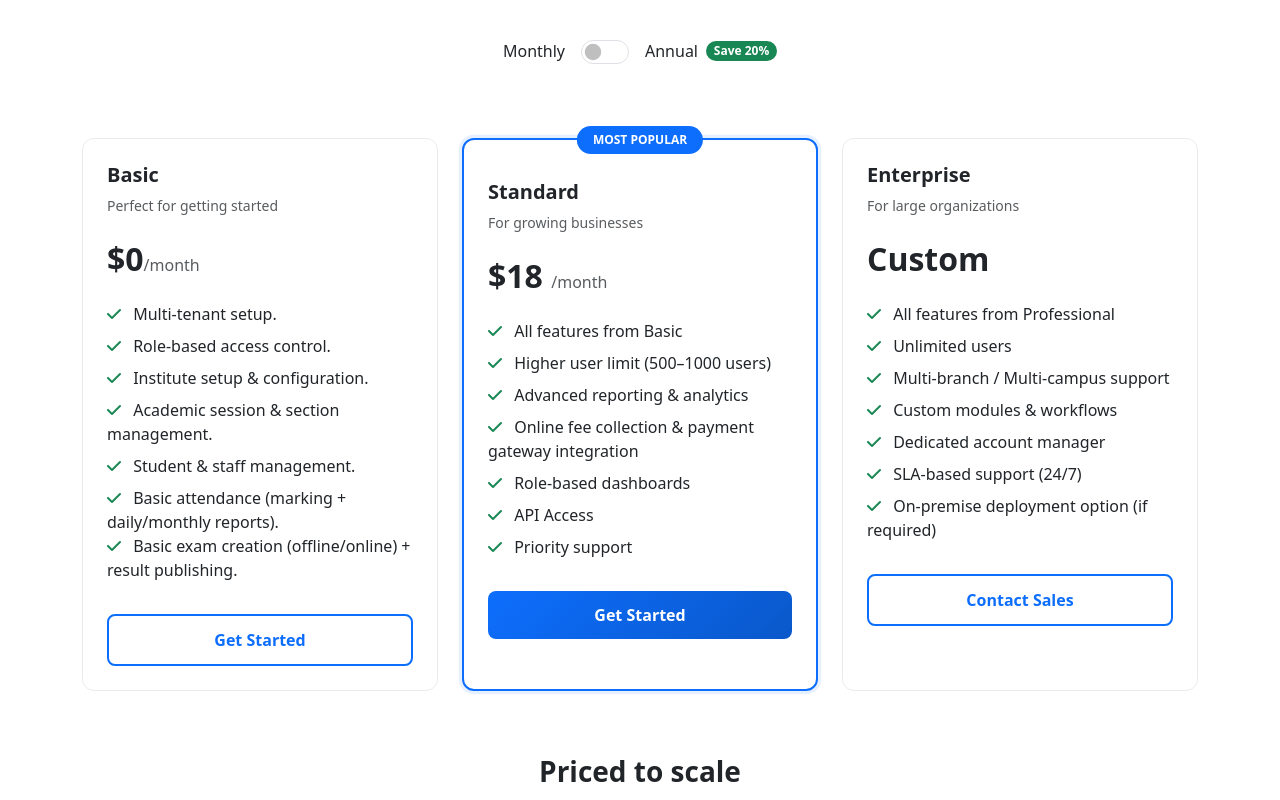
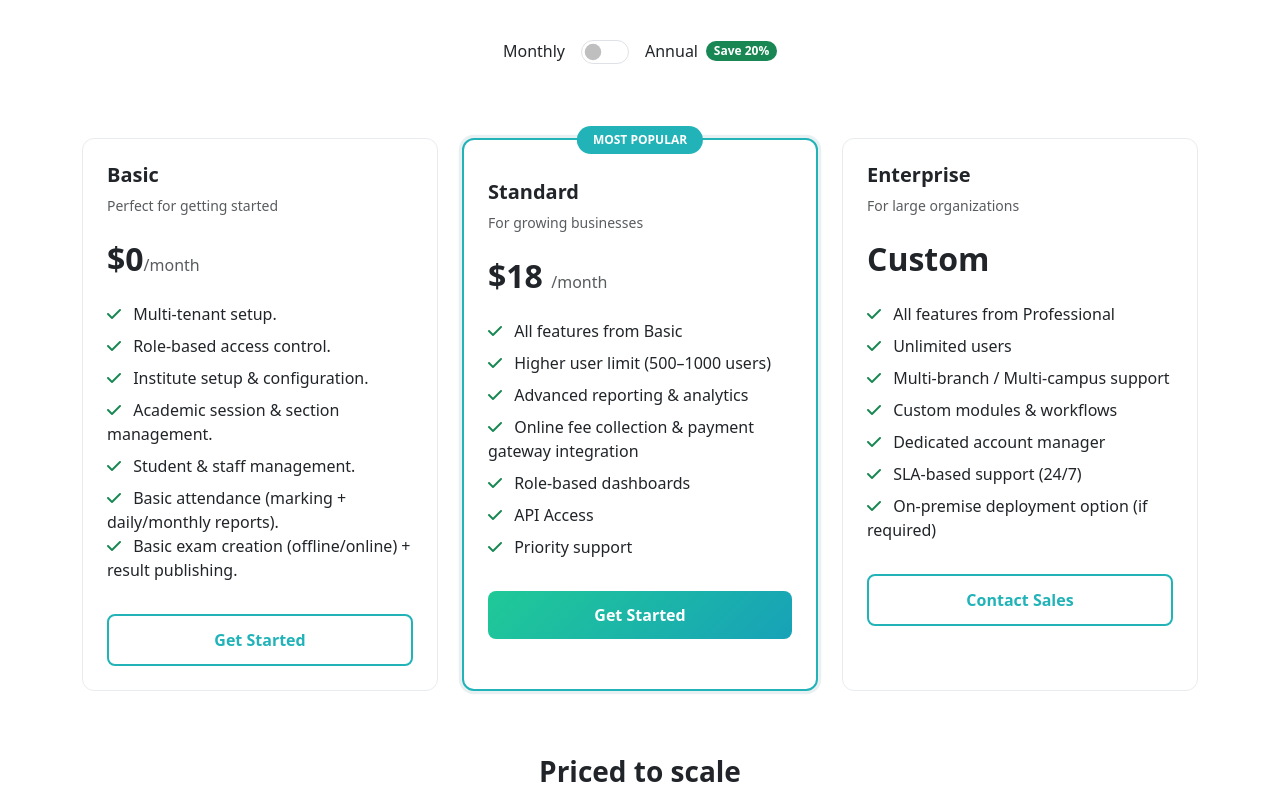
Before and after one commit to JMMAwais/TechDev, an Angular app: page /pricing in a window 1280 px wide. Shown: the part 340-1140 px from the top of the page. Built offline with nearby package versions, Linux system fonts and the light colour scheme.

Commit message:
ui colr Modified

```diff
--- a/src/app/components/pricing/pricing.component.css
+++ b/src/app/components/pricing/pricing.component.css
@@ -23,7 +23,7 @@
 }
 
 .navbar-nav .nav-link.active {
-    color: #0d6efd !important;
+    color: #21b3b8 !important;
     font-weight: 600;
 }
 
@@ -72,9 +72,9 @@
 }
 
 .pricing-card.selected {
-    border-color: #0d6efd !important;
+    border-color: #21b3b8 !important;
     border-width: 2px !important;
-    box-shadow: 0 0 0 0.2rem rgba(13, 110, 253, 0.1);
+    box-shadow: 0 0 0 0.2rem rgba(41, 108, 114, 0.1);
 }
 
 /* Button Styles */
@@ -86,23 +86,23 @@
 }
 
 .btn-primary {
-    background: linear-gradient(135deg, #0d6efd 0%, #0a58ca 100%);
+    background: linear-gradient(135deg, #20c997 0%, #17a2b8 100%);
     border: none;
 }
 
 .btn-primary:hover {
-    background: linear-gradient(135deg, #0a58ca 0%, #084298 100%);
+    background: linear-gradient(135deg, #9e2723 0%, #199cb1 100%);
     transform: translateY(-2px);
 }
 
 .btn-outline-primary {
-    border: 2px solid #0d6efd;
-    color: #0d6efd;
+    border: 2px solid #21b3b8;
+    color: #21b3b8;
     background: transparent;
 }
 
 .btn-outline-primary:hover {
-    background: #0d6efd;
+    background: #21b3b8;
     color: white;
     transform: translateY(-2px);
 }
@@ -111,6 +111,7 @@
     font-size: 0.75rem;
     border-radius: 20px;
     font-weight: 600;
+    background-color: #21b3b8;
 }
 
 .form-check-input {
@@ -119,8 +120,8 @@
 }
 
 .form-check-input:checked {
-    background-color: #0d6efd;
-    border-color: #0d6efd;
+    background-color: #21b3b8;
+    border-color: #21b3b8;
 }
 
 .mt-8 {
--- a/src/app/components/pricing/pricing.component.html
+++ b/src/app/components/pricing/pricing.component.html
@@ -129,7 +129,7 @@
              [class.selected]="selectedCard === 'standard'"
              (click)="selectCard('standard')">
           <div class="card-body p-4 position-relative">
-            <span class="badge bg-primary position-absolute top-0 start-50 translate-middle px-3 py-2">MOST POPULAR</span>
+            <span class="badge  position-absolute top-0 start-50 translate-middle px-3 py-2">MOST POPULAR</span>
 
             <h3 class="card-title h5 fw-bold mt-3">Standard</h3>
             <p class="card-text text-muted small">For growing businesses</p>
--- a/src/app/components/signup/signup.component.css
+++ b/src/app/components/signup/signup.component.css
@@ -20,3 +20,8 @@
   transform: none;
   box-shadow: none;
 }
+
+.right-top-shadow {
+  box-shadow: 4px 0 10px rgba(0, 0, 0, 0.1), 0 -4px 10px rgba(0, 0, 0, 0.1);
+  border-radius: 3px;
+}
--- a/src/app/components/signup/signup.component.html
+++ b/src/app/components/signup/signup.component.html
@@ -26,7 +26,7 @@
 
     <!-- Right Panel - Signup Form -->
     <div class="col-12 col-lg-6">
-      <div class="bg-white p-4 p-md-5 h-100">
+      <div class="bg-white p-4 p-md-5 h-100  right-top-shadow">
         <!-- Mobile Logo -->
         <div class="d-lg-none d-flex align-items-center mb-4">
           <i class="fas fa-graduation-cap fa-2x me-3 text-primary"></i>
```
